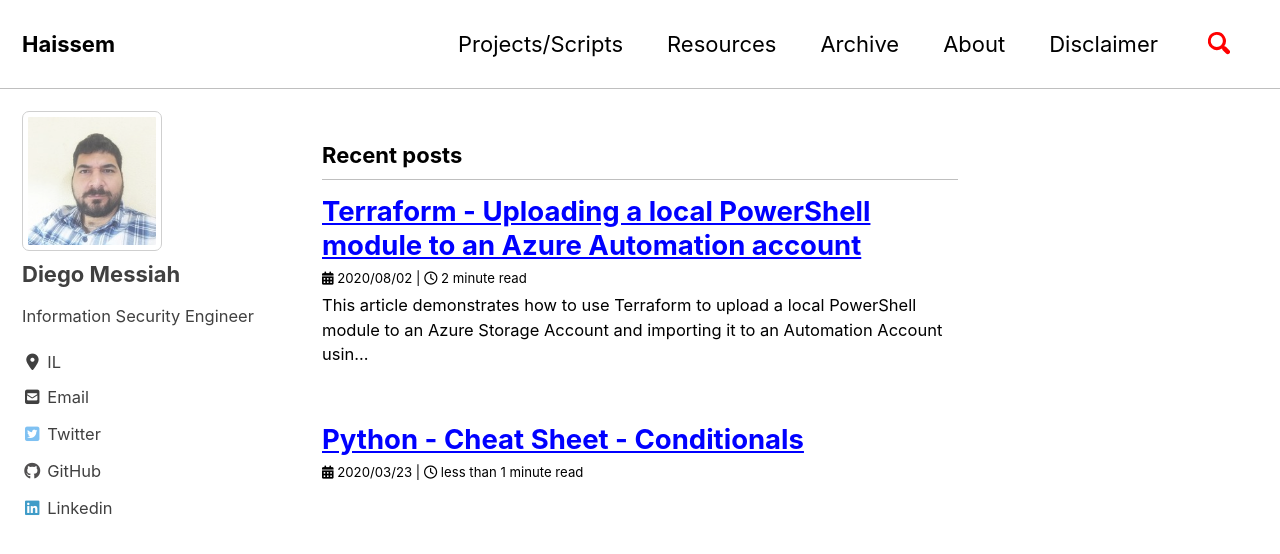
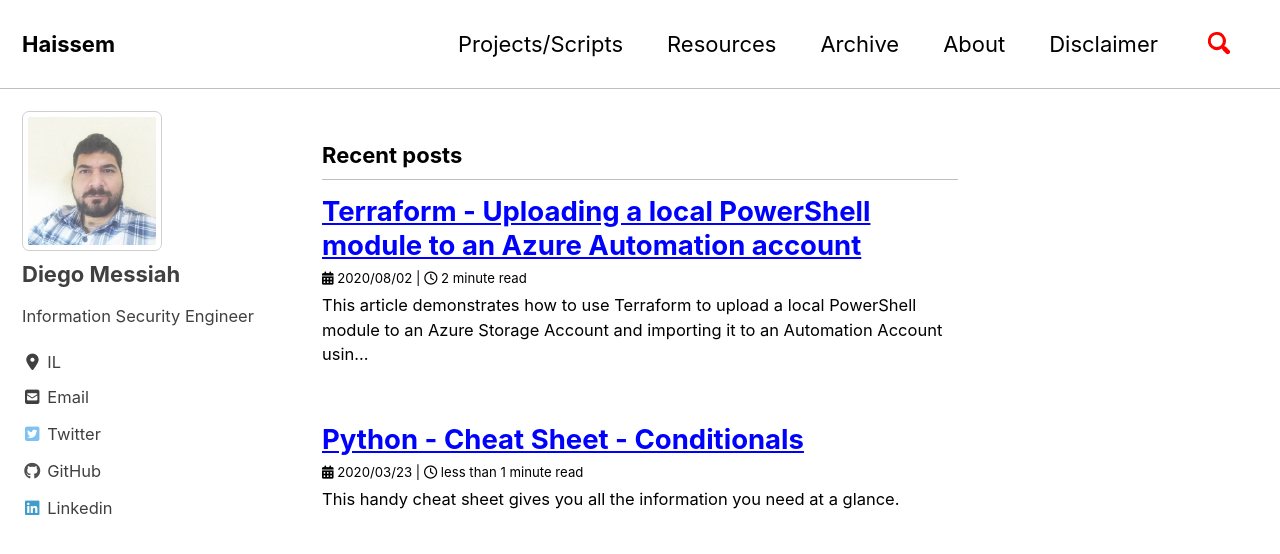
Before and after one commit to diegomessiah/diegomessiah.github.io, a Jekyll site: the page built from index.html, in a window 1280 px wide and 900 px high. Shown: the top 554 px of the window. Built offline with Jekyll 4.4.1, drawn with Linux system fonts in a browser that asks for light colours; cached includes are drawn as plain includes; nearby versions of some CDN libraries; the list of posts is cut into pages by our own code.

Commit message:
Update 2020-03-23-python_cheatsheet_conditionals.md

```diff
--- a/_posts/2020/2020-03-23-python_cheatsheet_conditionals.md
+++ b/_posts/2020/2020-03-23-python_cheatsheet_conditionals.md
@@ -1,7 +1,7 @@
 ---
 layout: single
 title: "Python - Cheat Sheet - Conditionals"
-excerpt: ""
+excerpt: "This handy cheat sheet gives you all the information you need at a glance."
 permalink:
 tags:
   - Python
```
